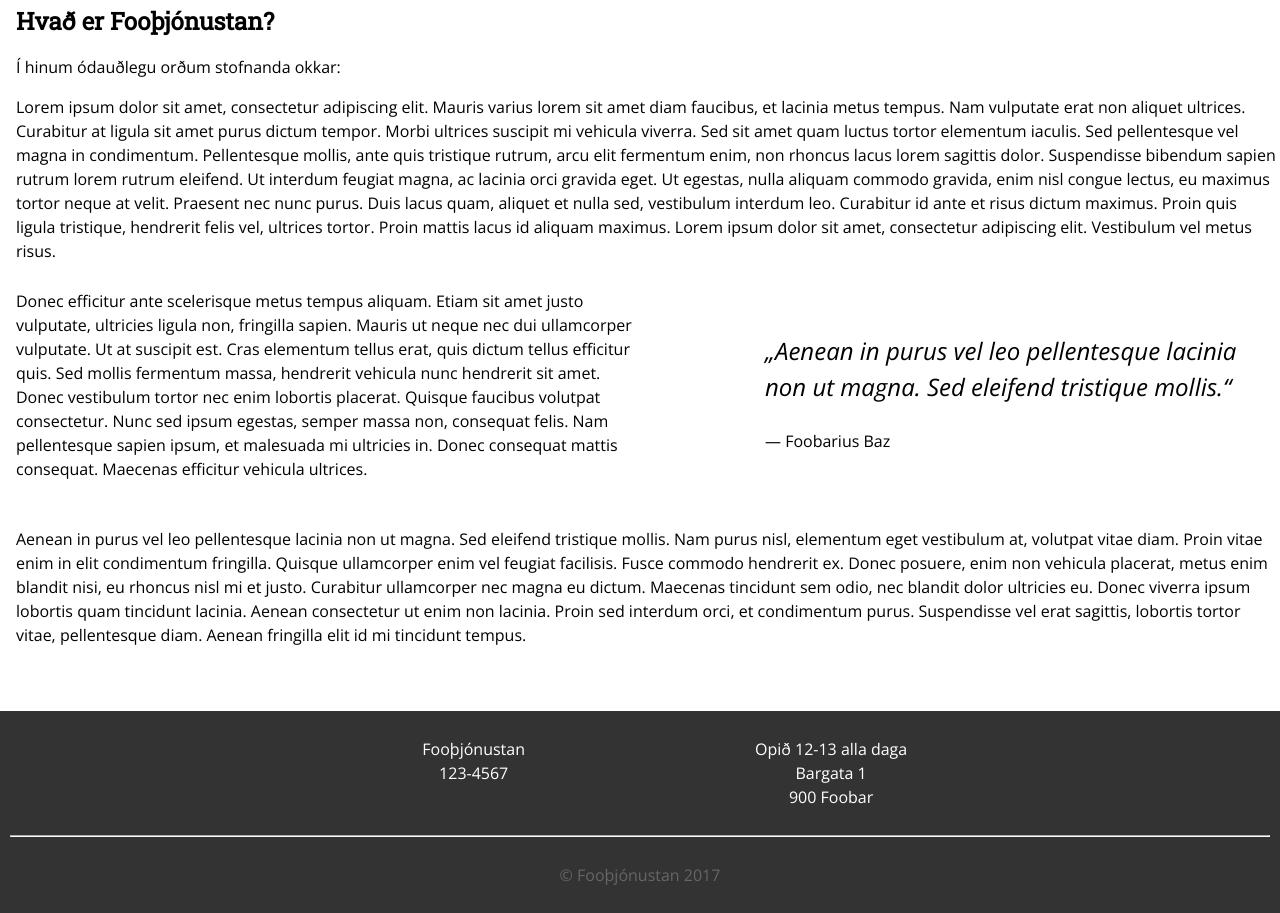
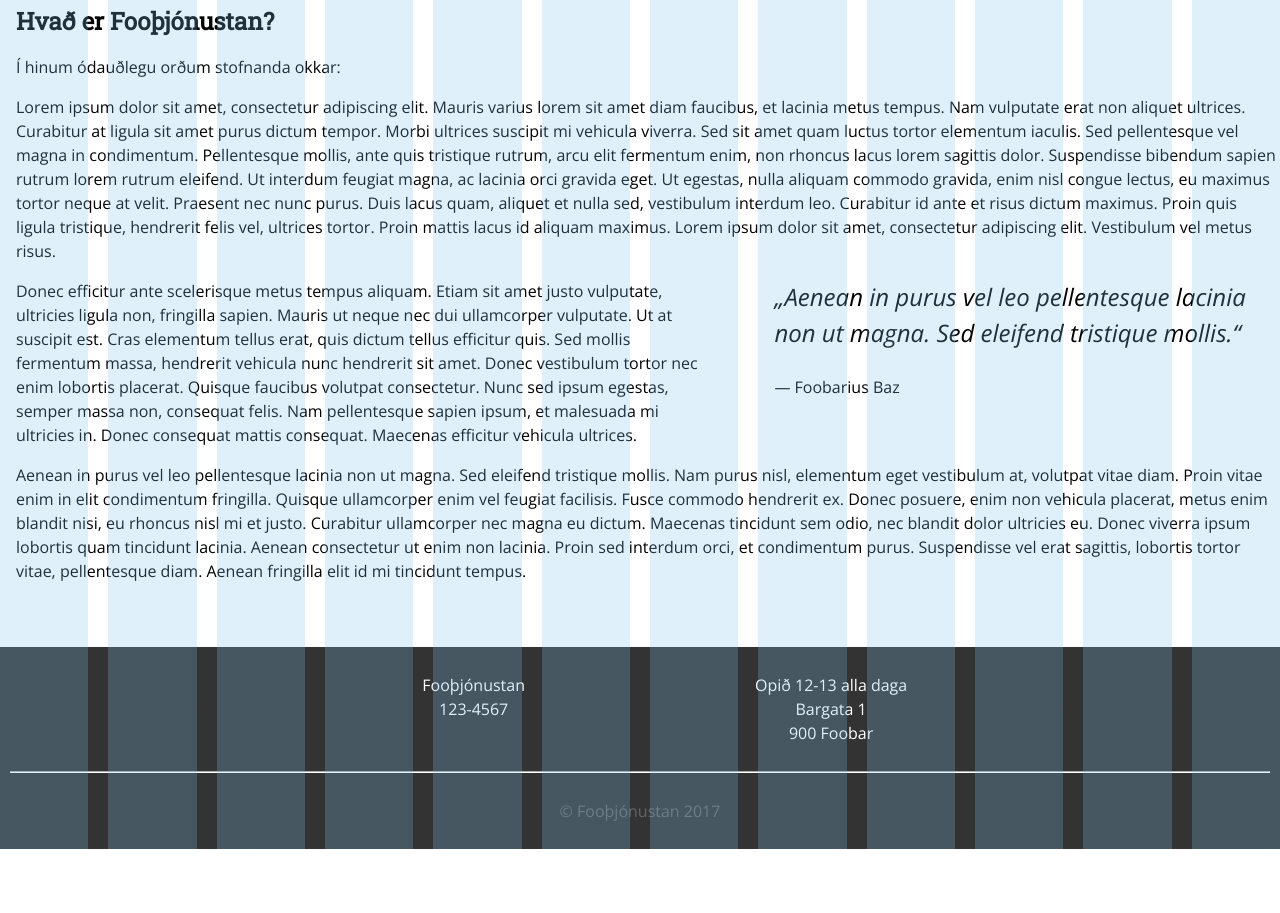
Before and after one commit to vilhelml/vefforitun-2017---hopverk-1, a website: page about.html in a window 1280 px wide. Shown: the part 561-1474 px from the top of the page. After the commit the page ends 1410 px from the top, so only its background shows below. Drawn offline with nearby package versions, Linux system fonts and the light colour scheme.

Commit message:
breyta blockqoute

```diff
--- a/about.html
+++ b/about.html
@@ -1,5 +1,5 @@
 <!doctype html>
-<html lang="is">
+<html class="grid" lang="is">
   <head>
     <meta charset="utf-8">
     <meta name="viewport" content="width=device-width, initial-scale=1">
@@ -10,10 +10,9 @@
   </head>
   <body>
     <header class="header header--subpage">
-      <h1 class="heading heading--one heading--break">Um Fooþjónustuna</h1>
+      <h1 class="heading heading--one">Um Fooþjónustuna</h1>
     </header>
     <main>
-
       <div class="menu">
         <div class="menu__title">
           <a class="menu__title__link" href="index.html"><h4 class="heading heading-four">Fooþjónustan</h4></a>
@@ -27,7 +26,6 @@
           </form>
         </div>
       </div>
-
       <div class="text text__about">
         <h4 class="heading heading--four heading--about">Hvað er Fooþjónustan?</h4>
         <p class="text text__p">
@@ -36,27 +34,38 @@
         <p class="text text__p">
           Lorem ipsum dolor sit amet, consectetur adipiscing elit. Mauris varius lorem sit amet diam faucibus, et lacinia metus tempus. Nam vulputate erat non aliquet ultrices. Curabitur at ligula sit amet purus dictum tempor. Morbi ultrices suscipit mi vehicula viverra. Sed sit amet quam luctus tortor elementum iaculis. Sed pellentesque vel magna in condimentum. Pellentesque mollis, ante quis tristique rutrum, arcu elit fermentum enim, non rhoncus lacus lorem sagittis dolor. Suspendisse bibendum sapien rutrum lorem rutrum eleifend. Ut interdum feugiat magna, ac lacinia orci gravida eget. Ut egestas, nulla aliquam commodo gravida, enim nisl congue lectus, eu maximus tortor neque at velit. Praesent nec nunc purus. Duis lacus quam, aliquet et nulla sed, vestibulum interdum leo. Curabitur id ante et risus dictum maximus. Proin quis ligula tristique, hendrerit felis vel, ultrices tortor. Proin mattis lacus id aliquam maximus. Lorem ipsum dolor sit amet, consectetur adipiscing elit. Vestibulum vel metus risus.
         </p>
-
+        <blockquote class="text__blockquote">
+          <p class="text text__blockquote-text">
+            „Aenean in purus vel leo pellentesque lacinia non ut magna. Sed eleifend tristique mollis.“
+          </p>
+        <p class="text text__blockquote-author">
+          — Foobarius Baz
+        </p>
+      </blockquote>
+        <p class="text text__p">
+          Donec efficitur ante scelerisque metus tempus aliquam. Etiam sit amet justo vulputate, ultricies ligula non, fringilla sapien. Mauris ut neque nec dui ullamcorper vulputate. Ut at suscipit est. Cras elementum tellus erat, quis dictum tellus efficitur quis. Sed mollis fermentum massa, hendrerit vehicula nunc hendrerit sit amet. Donec vestibulum tortor nec enim lobortis placerat. Quisque faucibus volutpat consectetur. Nunc sed ipsum egestas, semper massa non, consequat felis. Nam pellentesque sapien ipsum, et malesuada mi ultricies in. Donec consequat mattis consequat. Maecenas efficitur vehicula ultrices.
+        </p>
+        <!--
         <div class="text row">
-          <div class="col col-6 col-sm-12">
+          <div class="col col-6">
             <p class="text text__p">
               Donec efficitur ante scelerisque metus tempus aliquam. Etiam sit amet justo vulputate, ultricies ligula non, fringilla sapien. Mauris ut neque nec dui ullamcorper vulputate. Ut at suscipit est. Cras elementum tellus erat, quis dictum tellus efficitur quis. Sed mollis fermentum massa, hendrerit vehicula nunc hendrerit sit amet. Donec vestibulum tortor nec enim lobortis placerat. Quisque faucibus volutpat consectetur. Nunc sed ipsum egestas, semper massa non, consequat felis. Nam pellentesque sapien ipsum, et malesuada mi ultricies in. Donec consequat mattis consequat. Maecenas efficitur vehicula ultrices.
             </p>
           </div>
           <div class="col col-1">
           </div>
-          <div class="col col-5 col-sm-12">
+          <div class="col col-5">
             <blockquote class="text__blockquote">
               <p class="text text__blockquote-text">
                 „Aenean in purus vel leo pellentesque lacinia non ut magna. Sed eleifend tristique mollis.“
               </p>
-              <p class="text text__blockquote-author">
-                — Foobarius Baz
-              </p>
-            </blockquote>
+            <p class="text text__blockquote-author">
+              — Foobarius Baz
+            </p>
+          </blockquote>
           </div>
         </div>
-
+      -->
         <p class="text text__p">
           Aenean in purus vel leo pellentesque lacinia non ut magna. Sed eleifend tristique mollis. Nam purus nisl, elementum eget vestibulum at, volutpat vitae diam. Proin vitae enim in elit condimentum fringilla. Quisque ullamcorper enim vel feugiat facilisis. Fusce commodo hendrerit ex. Donec posuere, enim non vehicula placerat, metus enim blandit nisi, eu rhoncus nisl mi et justo. Curabitur ullamcorper nec magna eu dictum. Maecenas tincidunt sem odio, nec blandit dolor ultricies eu. Donec viverra ipsum lobortis quam tincidunt lacinia. Aenean consectetur ut enim non lacinia. Proin sed interdum orci, et condimentum purus. Suspendisse vel erat sagittis, lobortis tortor vitae, pellentesque diam. Aenean fringilla elit id mi tincidunt tempus.
         </p>
--- a/scss/text.scss
+++ b/scss/text.scss
@@ -13,8 +13,10 @@
   }
 
   &__blockquote {
-    align-self: center;
-    justify-content: center;
+    float: right;
+    width: 40%;
+    margin-bottom: $gutter*2;
+    margin-left: $gutter*3;
   }
 
   &__blockquote-text {
```
Also changed, not shown: styles.css.
